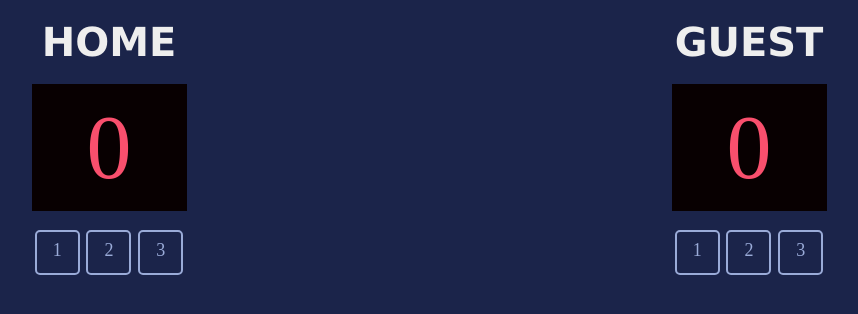
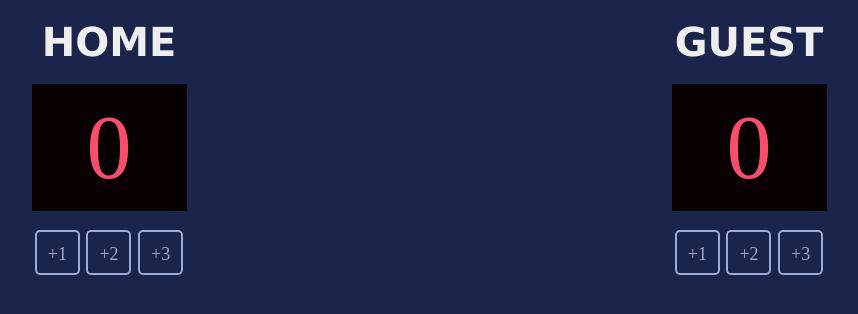
Before and after one commit to SaiGeethika-G/BasketBallScoreCard, a plain HTML site: page index.html in a window 1280 px wide. Shown: the full height of the page, 211-1069 px from the left. Drawn offline with Linux system fonts and the light colour scheme.

Commit message:
Update index.html
Removed complex nesting of div

```diff
--- a/index.html
+++ b/index.html
@@ -6,37 +6,21 @@
         <div class="container">
             <div>
                 <h3 class="board-title">HOME</h3>
-                <div class="home-score">
-                    <div class="home-points-text">0</div>
-                </div>
+                <div class="home-points-text homePt">0</div>
                 <div class="add-points-btns">
-                    <div class="box-out">
-                        <div class="btn-ind">1</div>
-                    </div>
-                    <div class="box-out">
-                        <div class="btn-ind">2</div>
-                    </div>
-                    <div class="box-out">
-                        <div class="btn-ind">3</div>
-                    </div>
+                    <button class="btn-ind">+1</button>
+                    <button class="btn-ind">+2</button>
+                    <button class="btn-ind">+3</button>
                 </div>
             </div>
             <div>
                 <h3 class="board-title">GUEST</h3>
-                <div class="home-score">
-                    <div class="home-points-text">0</div>
-                </div>
+                <div class="home-points-text guestPt">0</div>
                 <div >
                 <div class="add-points-btns">
-                    <div class="box-out">
-                        <div class="btn-ind">1</div>
-                    </div>
-                    <div class="box-out">
-                        <div class="btn-ind">2</div>
-                    </div>
-                    <div class="box-out">
-                        <div class="btn-ind">3</div>
-                    </div>
+                    <button onclick="addOneHome()" class="btn-ind">+1</button>
+                    <button onclick="addTwoHome()" class="btn-ind">+2</button>
+                    <button onclick="addThreeHome()" class="btn-ind">+3</button>
                 </div>
             </div>
         </div>
```
